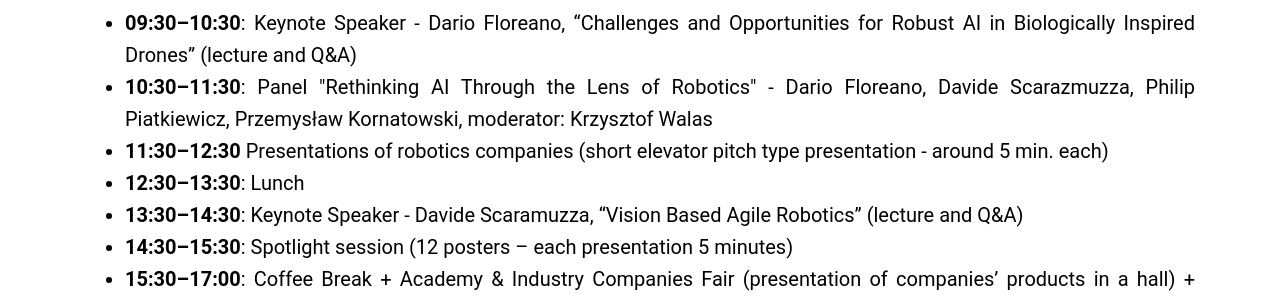
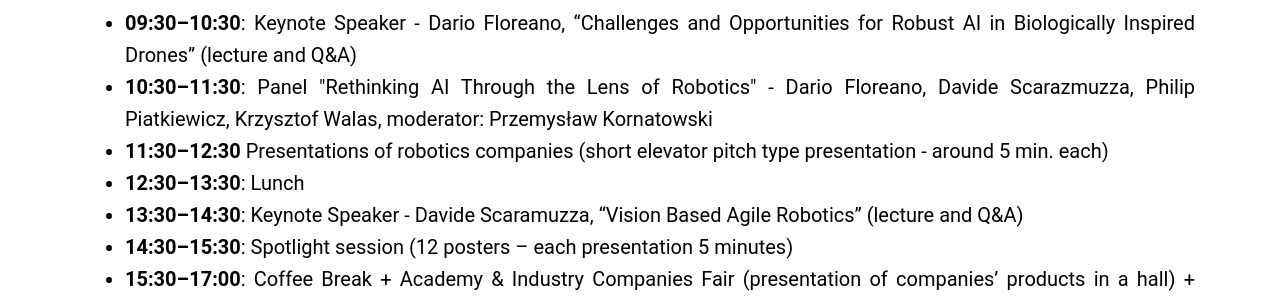
Before and after one commit to eds2025/eds2025.github.io, a Jekyll site: the page built from index.html, in a window 1280 px wide and 900 px high, scrolled down 4076 px. Shown: the part 185-485 px from the top of the window. Built offline with Jekyll 4.4.1, drawn with Linux system fonts in a browser that asks for light colours.

```diff
--- a/_includes/home/registration.html
+++ b/_includes/home/registration.html
@@ -21,8 +21,8 @@
                 <li><strong>09:15–09:30</strong>: Welcome Coffee</li>
                 <li><strong>09:30–10:30</strong>: Keynote Speaker - Dario Floreano, “Challenges and Opportunities for Robust AI in Biologically Inspired
                 Drones” (lecture and Q&A)</li>
-                <li><strong>10:30–11:30</strong>: Panel "Rethinking AI Through the Lens of Robotics" - Dario Floreano, Davide Scarazmuzza, Philip Piatkiewicz, Przemysław Kornatowski, moderator: Krzysztof
-                Walas</li>
+                <li><strong>10:30–11:30</strong>: Panel "Rethinking AI Through the Lens of Robotics" - Dario Floreano, Davide Scarazmuzza, Philip Piatkiewicz, Krzysztof
+                Walas, moderator: Przemysław Kornatowski</li>
                 <li><strong>11:30–12:30</strong> Presentations of robotics companies (short elevator pitch type
                     presentation - around 5 min. each)</li>
                 <li><strong>12:30–13:30</strong>: Lunch</li>
```
